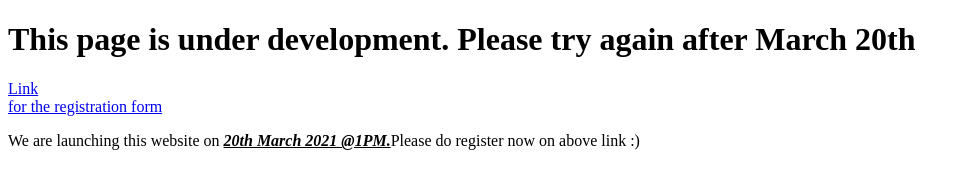
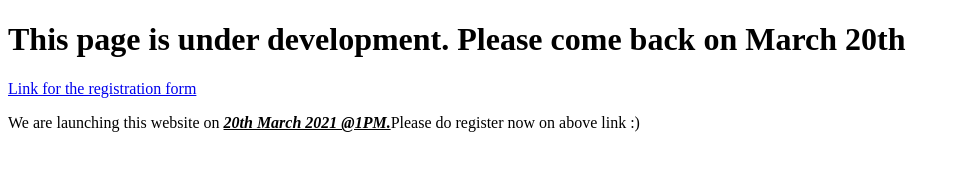
Before and after one commit to saaketh999/Project_Hello, a plain HTML site: page Banner.html in a window 1280 px wide. Shown: the whole page, without its empty margins (0-970 px from the left). Drawn offline with Linux system fonts and the light colour scheme.

Commit message:
Form link

```diff
--- a/Banner.html
+++ b/Banner.html
@@ -4,8 +4,8 @@
     <title>Banner</title>
 </head>
 <body>
-	<h1> This page is under development. Please try again after March 20th </h1>
-    	<a href="https://gmail.com" target="_blank">Link <div>for the registration form</div></a>
+	<h1> This page is under development. Please come back on March 20th </h1>
+    	<a href="https://docs.google.com/forms/d/e/1FAIpQLSfJyLvZ7qcBreaZFjGVNsJNAILzoE34BD8nYSMGRTtF_TxbjA/viewform?usp=sf_link" target="_blank">Link for the registration form</a>
 	<p>We are launching this website on <b><i><u>20th March 2021 @1PM.</u></i></b>Please do register now on above link :) </p>
 </body>
 </html>
```
